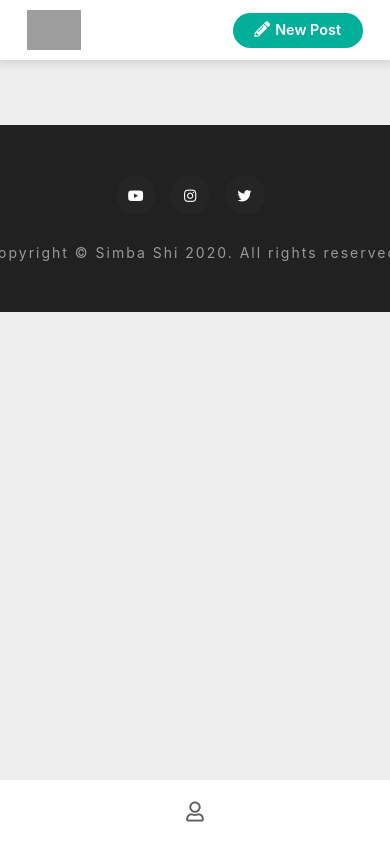
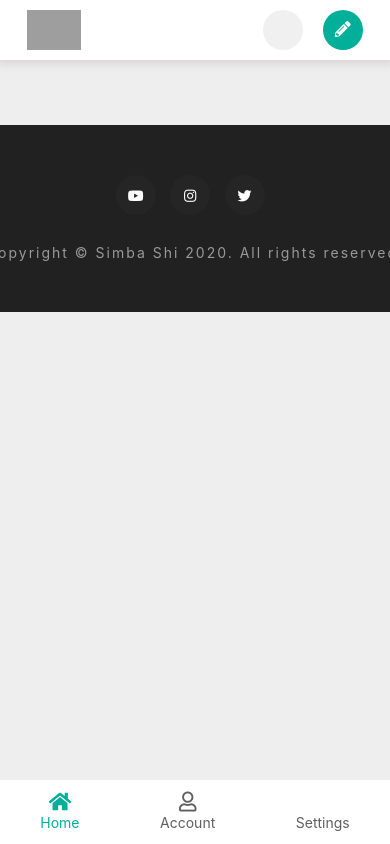
Before and after one commit to Coderrexe/Etonians, a Flask app: page /home/ in a window 390 px wide. Run offline with Flask 2, Linux system fonts and the light colour scheme; the visitor is signed in with stand-in values (Sample User, id 1); data comes from the database, SQL or seed files in the repository; both versions use the stored data as it was after the commit; data that the repository does not hold is empty; some libraries are stand-ins or nearby versions; grey boxes are pictures that could not be loaded.

Commit message:
Added a search bar on the navigation bar - backend search function is yet to be implemented

```diff
--- a/etonians/__init__.py
+++ b/etonians/__init__.py
@@ -1,12 +1,10 @@
-from flask import Flask, config
+from flask import Flask
 from flask_sqlalchemy import SQLAlchemy
 from flask_bcrypt import Bcrypt
 from flask_login import LoginManager
 from flask_mail import Mail
 from flask_admin import Admin
 from flask_admin.contrib.sqla import ModelView
-
-from etonians.config import Config
 
 # configurations
 db = SQLAlchemy()
--- a/etonians/config.py
+++ b/etonians/config.py
@@ -4,6 +4,7 @@ import os
 class Config:
     SECRET_KEY = os.environ.get("SECRET_KEY")
     SQLALCHEMY_DATABASE_URI = os.environ.get("SQLALCHEMY_DATABASE_URI")
+    SQLALCHEMY_TRACK_MODIFICATIONS = True
     MAIL_SERVER = "smtp.googlemail.com"
     MAIL_PORT = 587
     MAIL_USE_TLS = True
--- a/etonians/main/views.py
+++ b/etonians/main/views.py
@@ -1,5 +1,5 @@
 from datetime import datetime
-from flask import render_template, url_for, Blueprint
+from flask import render_template, url_for, Blueprint, request
 from flask_login import current_user, login_required
 
 from etonians.models import Post
--- a/etonians/static/css/flashed_message.css
+++ b/etonians/static/css/flashed_message.css
@@ -20,7 +20,7 @@
   display: flex;
   align-items: center;
   justify-content: space-between;
-  z-index: 1000;
+  z-index: 100;
 }
 
 .flashed-message.show {
--- a/etonians/static/css/main.css
+++ b/etonians/static/css/main.css
@@ -58,6 +58,9 @@ body.modal-open {
 
 body #all-content {
   overflow-x: hidden;
+  padding-left: env(safe-area-inset-left);
+  padding-right: env(safe-area-inset-right);
+  padding-bottom: env(safe-area-inset-bottom)
 }
 
 #main, #sidebar {
--- a/etonians/static/css/navbar.css
+++ b/etonians/static/css/navbar.css
@@ -14,7 +14,7 @@
   position: fixed;
   top: 0;
   width: 100%;
-  z-index: 999;
+  z-index: 98;
   box-shadow: 0 1px 8px 3px rgba(95, 69, 69, 0.15);
   font-family: var(--default-font);
 }
@@ -23,17 +23,17 @@
   display: none;
 }
 
-.top-navbar .logo {
+.top-navbar > .logo {
   text-decoration: none;
 }
 
-.top-navbar .logo img {
+.top-navbar > .logo > img {
   cursor: pointer;
   height: 40px;
   width: auto;
 }
 
-.top-navbar .nav-links {
+.top-navbar > .nav-links {
   list-style-type: none;
   margin-bottom: 0;
   display: flex;
@@ -41,7 +41,7 @@
   margin-left: 35px;
 }
 
-.top-navbar .btn-solid {
+.top-navbar .nav-links .btn-solid {
   width: 130px;
   height: 35px;
   border: none;
@@ -62,31 +62,31 @@
   text-decoration: none;
 }
 
-.top-navbar .btn-solid:hover {
+.top-navbar .nav-links .btn-solid:hover {
   background-color: #119482;
 }
 
-.top-navbar .btn-solid i {
+.top-navbar .nav-links .btn-solid > i {
   font-size: 1.1em;
 }
 
-.top-navbar .nav-links li.background-darken {
+.top-navbar .nav-links > li.background-darken {
   border-radius: 25px;
   transition: 0.3s;
   padding: 6px 0;
   margin-left: 12px;
-}
-
-.top-navbar .nav-links li.background-darken:hover {
-  background-color: rgba(0, 0, 0, 0.1);
   cursor: pointer;
 }
 
-.top-navbar .nav-links li a {
+.top-navbar > .nav-links > li.background-darken:hover {
+  background-color: rgba(0, 0, 0, 0.1);
+}
+
+.top-navbar > .nav-links > li > a {
   text-decoration: none;
 }
 
-.top-navbar .nav-links li.background-darken a {
+.top-navbar > .nav-links > li.background-darken > a {
   color: rgb(95, 95, 95);
   padding: 6px 30px;
   display: flex;
@@ -94,13 +94,87 @@
   justify-content: space-between;
 }
 
-.nav-links li a i {
+.nav-links > li > a > i {
   font-size: 1.5em;
   margin-right: 5px;
 }
 
-.nav-links li a span {
+.nav-links > li > a > span {
   font-size: 1em;
+}
+
+.nav-links > li > a > i.active,
+.nav-links > li > a > span.active {
+  color: var(--primary-colour);
+  font-weight: 600;
+}
+
+.top-navbar > .nav-links > .search-bar-container {
+  display: none;
+  width: 40px;
+  height: 40px;
+  background-color: #f0f0f0;
+  border-radius: 50%;
+  cursor: pointer;
+  transition: 0.3s;
+}
+
+.top-navbar > .nav-links > .search-bar-container:hover {
+  background-color: rgba(0, 0, 0, 0.1);
+}
+
+.top-navbar .search-bar-container > a > span {
+  color: rgb(95, 95, 95);
+  font-size: 1em;
+  margin: 0;
+}
+
+.top-navbar .search-bar-container > a > span::before {
+  margin: 0;
+}
+
+.top-navbar .search-bar {
+  position: absolute;
+  width: 50%;
+  top: 0;
+  left: 0;
+  height: 60px;
+  background-color: #fff;
+  z-index: 99;
+  /* box-shadow: 0 12px 12px rgba(0, 0, 0, 0.2), inset 0 0 0 0 rgba(255, 255, 255, 0.5); */
+  display: none;
+  border: 2px solid #bbb;
+  border-radius: 10px;
+}
+
+.top-navbar .search-bar.active {
+  display: grid;
+  grid-template-columns: 1fr 8fr 1fr;
+}
+
+.top-navbar .search-bar.active > span {
+  text-align: center;
+  line-height: 60px;
+  color: #acacac;
+  transition: 0.5s;
+  font-size: 1.1rem;
+  cursor: pointer;
+}
+
+.top-navbar .search-bar.active > .text-input {
+  background: none;
+  outline: none;
+  border: none;
+  line-height: 1;
+  font-weight: 500;
+  font-size: 1.1rem;
+  color: #333;
+  padding-bottom: 3px;
+}
+
+.top-navbar .search-bar.active > .text-input::placeholder {
+  color: #aaa;
+  font-weight: 500;
 }
 
 .top-navbar .input-field {
@@ -122,7 +196,23 @@
 }
 
 @media (max-width: 910px) {
+  .top-navbar .btn-solid {
+    margin-left: 20px;
+  }
+
+  .top-navbar .nav-links .search-bar-container {
+    display: flex;
+    align-items: center;
+    justify-content: center;
+  }
+
   .top-navbar .input-field {
+    display: none;
+  }
+}
+
+@media (max-width: 800px) {
+  .top-navbar > .nav-links > .background-darken > a > span {
     display: none;
   }
 }
@@ -166,7 +256,7 @@
   position: fixed;
   top: 10px;
   right: 75px;
-  z-index: 999;
+  z-index: 98;
 }
 
 .top-navbar .menu-container > .profile {
@@ -188,25 +278,25 @@
   .top-navbar .menu-container {
     display: none;
   }
+
+  .top-navbar .nav-links .btn-solid {
+    width: 40px;
+    height: 40px;
+  }
+
+  .top-navbar .nav-links .btn-solid span {
+    display: none;
+  }
+
+  .top-navbar .nav-links .btn-solid i,
+  .top-navbar .nav-links .btn-solid i::before {
+    margin: 0;
+  }
 }
 
 @media (max-width: 360px) {
   .top-navbar .nav-links {
     margin-left: 0;
-  }
-
-  .top-navbar .nav-links .btn-solid {
-    width: 40px;
-    height: 40px;
-    margin-left: 0;
-  }
-
-  .top-navbar .nav-links .btn-solid i {
-    padding-left: 6px;
-  }
-
-  .top-navbar .nav-links .btn-solid span {
-    display: none;
   }
 }
 
@@ -302,6 +392,10 @@
 }
 
 @media (max-width: 640px) {
+  .top-navbar .search-bar {
+    width: 100%;
+  }
+
   .bottom-navbar {
     position: fixed;
     bottom: 0;
@@ -310,24 +404,35 @@
     background-color: #fff;
     display: flex;
     overflow-x: auto;
-    z-index: 999;
+    z-index: 98;
     border-top: 1px solid rgb(221, 221, 221);
     border-color: rgba(221, 221, 221, 0.5);
   }
 
-  .bottom-navbar a {
+  .bottom-navbar > a {
     display: flex;
     align-items: center;
     justify-content: center;
+    flex-direction: column;
     flex-grow: 1;
     min-width: 50px;
     font-size: 20px;
     color: rgb(95, 95, 95);
     text-decoration: none;
     transition: background-color 0.1s ease-in-out;
+    border-radius: 15px;
+    cursor: pointer;
   }
 
-  .bottom-navbar a:hover {
-    background-color: #ccc;
+  .bottom-navbar > a:hover {
+    background-color: rgba(0, 0, 0, 0.1);
+  }
+
+  .bottom-navbar > a.active {
+    color: var(--primary-colour);
+  }
+
+  .bottom-navbar > a > span {
+    font-size: 14px;
   }
 }
--- /dev/null
+++ b/etonians/static/js/navbar.js
@@ -0,0 +1,18 @@
+const searchBarContainer = document.querySelector('.top-navbar .search-bar-container');
+const searchBar = document.querySelector('.top-navbar .search-bar');
+const searchButtonBack = document.querySelector('.top-navbar .search-bar .back');
+const navLinks = document.querySelector('.top-navbar > .nav-links')
+
+searchBarContainer.addEventListener('click', function() {
+    searchBar.classList.add('active');
+});
+
+searchButtonBack.addEventListener('click', function() {
+    searchBar.classList.remove('active');
+});
+
+document.addEventListener('click', function(event) {
+    if (!navLinks.contains(event.target)) {
+        searchBar.classList.remove('active');
+    }
+});
--- a/etonians/templates/base.html
+++ b/etonians/templates/base.html
@@ -59,14 +59,33 @@
       </a>
 
       <ul class="nav-links">
-        <li><a class="btn-solid" href="{{ url_for('posts.create_post') }}">
+        <li class="search-bar-container"><a>
+          <span><i class="far fa-search"></i></span>
+        </a></li>
+        <li>
+          <div class="search-bar">
+            <span class="back"><i class="fas fa-chevron-left"></i></span>
+            <input type="text" class="text-input" placeholder="Search posts...">
+            <span><i class="fas fa-search"></i></span>
+          </div>
+        </li>
+        <li>
+          <a class="btn-solid" href="{{ url_for('posts.create_post') }}">
             <i class="fas fa-pencil-alt"></i>
             <span>New Post</span>
-        </a></li>
-        <li class="background-darken"><a href="{{ url_for('main.home') }}">
-          <i class="far fa-home"></i>
-          <span>Home</span>
-        </a></li>
+          </a>
+        </li>
+        <li class="background-darken">
+          <a href="{{ url_for('main.home') }}">
+            {% if request.path == "/home/" %}
+              <i class="fas fa-home active"></i>
+              <span class="active">Home</span>
+            {% else %}
+              <i class="far fa-home"></i>
+              <span>Home</span>
+            {% endif %}
+          </a>
+        </li>
       </ul>
 
       <div class="input-field">
@@ -94,9 +113,41 @@
     </header>
 
     <nav class="bottom-navbar">
-      <a href="{{ url_for('main.home') }}"><i class="far fa-home"></i></a>
-      <a href="{{ url_for('users.account') }}"><i class="far fa-user"></i></a>
-      <a href="{{ url_for('users.account') }}"><i class="far fa-cog"></i></a>
+      {% if request.path == "/home/" %}
+        <a class="active">
+          <i class="fas fa-home"></i>
+          <span>Home</span>
+        </a>
+      {% else %}
+        <a href="{{ url_for('main.home') }}">
+          <i class="far fa-home"></i>
+          <span>Home</span>
+        </a>
+      {% endif %}
+
+      {% if request.path == "/account/" %}
+        <a class="active">
+          <i class="fas fa-user"></i>
+          <span>Account</span>
+        </a>
+      {% else %}
+        <a href="{{ url_for('users.account') }}">
+          <i class="far fa-user"></i>
+          <span>Account</span>
+        </a>
+      {% endif %}
+
+      {% if request.path == "/account/" %}
+        <a class="active">
+          <i class="fas fa-cog"></i>
+          <span>Settings</span>
+        </a>
+      {% else %}
+        <a href="{{ url_for('users.account') }}">
+          <i class="far fa-cog"></i>
+          <span>Settings</span>
+        </a>
+      {% endif %}
     </nav>
 
     <main role="main" class="container">
@@ -130,5 +181,6 @@
   <script src="https://ajax.googleapis.com/ajax/libs/jquery/3.5.1/jquery.min.js"></script>
 
   <script src="{{ url_for('static', filename='js/main.js') }}"></script>
+  <script src="{{ url_for('static', filename='js/navbar.js') }}"></script>
 </body>
 </html>
```
Also changed, not shown: etonians/site.db.
